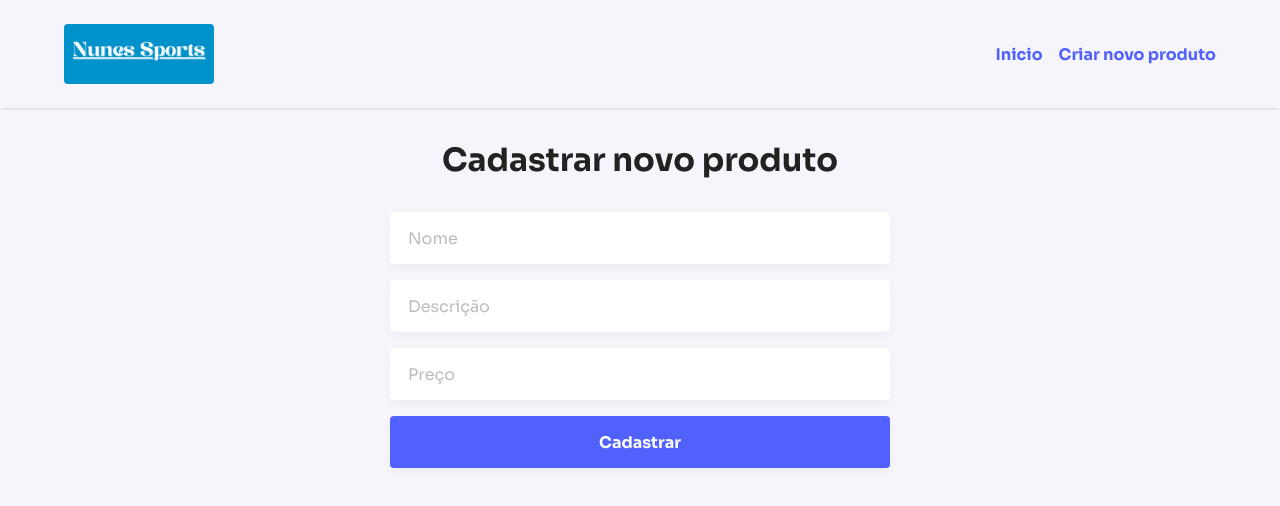
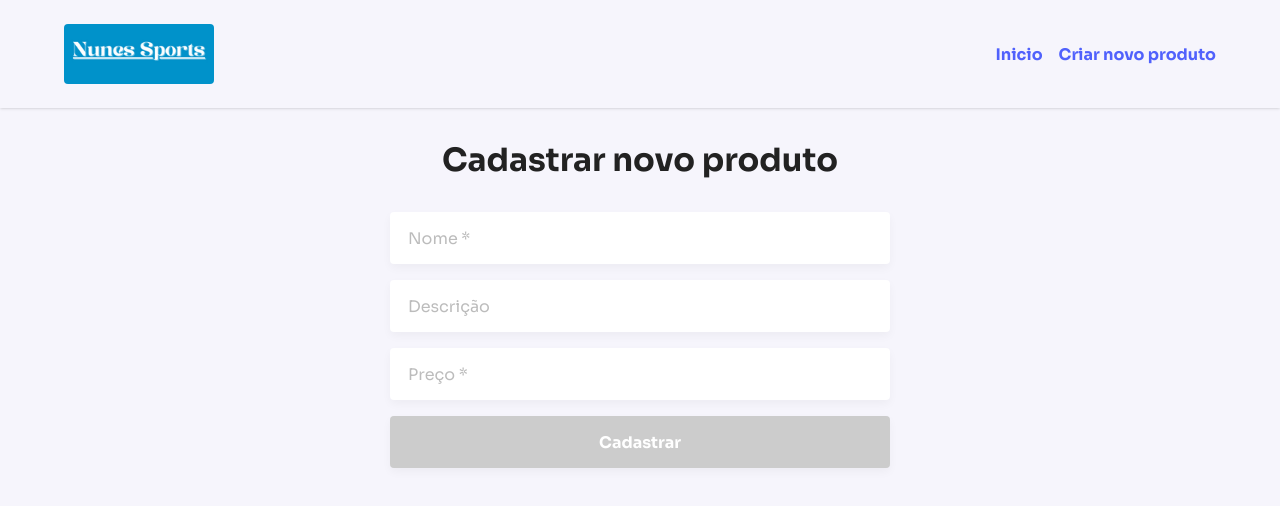
Before and after one commit to vinicius-mendes07/nunes-sports-frontend, a React (Vite) app: page /new in a window 1280 px wide. Shown: the top 506 px of the page. Built offline with nearby package versions, Linux system fonts and the light colour scheme.

Commit message:
feat: created the function to create a new product

```diff
--- a/src/components/Button/index.jsx
+++ b/src/components/Button/index.jsx
@@ -1,11 +1,12 @@
 import { StyledButton } from "./styles";
 import PropTypes from 'prop-types'
 
-export default function Button({type, onClick, children}){
+export default function Button({type, onClick, children, disabled}){
   return (
     <StyledButton
       type={type}
       onClick={onClick}
+      disabled={disabled}
     >
       {children}
     </StyledButton>
@@ -16,9 +17,11 @@ Button.propTypes = {
   type: PropTypes.string,
   onClick: PropTypes.func,
   children: PropTypes.node.isRequired,
+  disabled: PropTypes.bool,
 }
 
 Button.defaultProps = {
   type: 'button',
   onClick: undefined,
+  disabled: false,
 }
--- a/src/components/ProductForm/index.jsx
+++ b/src/components/ProductForm/index.jsx
@@ -1,13 +1,29 @@
 import PropTypes from 'prop-types'
+import { useImperativeHandle } from 'react';
+import { forwardRef } from 'react';
 import { useState } from "react";
 import Button from "../Button";
 import { Input } from "../Input";
 import { Form } from "./styles";
 
-export default function ProductForm({ pageTitle, buttonLabel }) {
+const ProductForm = forwardRef(({ pageTitle, buttonLabel, onSubmit }, ref) => {
   const [name, setName] = useState('');
   const [description, setDescription] = useState('');
   const [price, setPrice] = useState('');
+  const [isSubmitting, setIsSubmitting] = useState(false);
+
+  useImperativeHandle(ref, () => ({
+    setFieldsValues: (product) => {
+      setName(product.name ?? '');
+      setDescription(product.description ?? '');
+      setPrice(product.price ?? '');
+    },
+    resetFields: () => {
+      setName('');
+      setDescription('');
+      setPrice('');
+    }
+  }), [])
 
   function handleChangeName(event) {
     setName(event.target.value);
@@ -21,10 +37,17 @@ export default function ProductForm({ pageTitle, buttonLabel }) {
     setPrice(event.target.value);
   }
 
-  function handleSubmit(event) {
+  async function handleSubmit(event) {
     event.preventDefault();
-    console.log({ name, description, price})
+    setIsSubmitting(true)
+
+    await onSubmit({name, description, price})
+
+    setIsSubmitting(false)
   }
+
+  const isFormValid = (name && price)
+
   return (
     <>
       <Form onSubmit={handleSubmit} noValidate>
@@ -32,7 +55,7 @@ export default function ProductForm({ pageTitle, buttonLabel }) {
         <Input
           onChange={handleChangeName}
           value={name}
-          placeholder="Nome"
+          placeholder="Nome *"
           />
         <Input
           onChange={handleChangeDescription}
@@ -43,20 +66,82 @@ export default function ProductForm({ pageTitle, buttonLabel }) {
           onChange={handleChangePrice}
           value={price}
           type="number"
-          placeholder="Preço"
+          placeholder="Preço *"
         />
         <Button
           type="submit"
-
+          disabled={!isFormValid || isSubmitting}
         >
           {buttonLabel}
         </Button>
       </Form>
     </>
-  );
-}
+  )
+});
+
+export default ProductForm;
 
 ProductForm.propTypes = {
   pageTitle: PropTypes.string.isRequired,
   buttonLabel: PropTypes.string.isRequired,
+  onSubmit: PropTypes.func.isRequired,
 }
+
+// export default function ProductForm({ pageTitle, buttonLabel }) {
+//   const [name, setName] = useState('');
+//   const [description, setDescription] = useState('');
+//   const [price, setPrice] = useState('');
+
+//   function handleChangeName(event) {
+//     setName(event.target.value);
+//   }
+
+//   function handleChangeDescription(event) {
+//     setDescription(event.target.value);
+//   }
+
+//   function handleChangePrice(event) {
+//     setPrice(event.target.value);
+//   }
+
+//   async function handleSubmit(event) {
+//     event.preventDefault();
+
+//     try {
+//       await ProductsService.createContact({name, description, price})
+//     } catch (error) {
+//       console.log(error);
+//     }
+//   }
+
+//   const isFormValid = (name && price)
+//   return (
+//     <>
+//       <Form onSubmit={handleSubmit} noValidate>
+//         <h1>{pageTitle}</h1>
+//         <Input
+//           onChange={handleChangeName}
+//           value={name}
+//           placeholder="Nome"
+//           />
+//         <Input
+//           onChange={handleChangeDescription}
+//           value={description}
+//           placeholder="Descrição"
+//           />
+//         <Input
+//           onChange={handleChangePrice}
+//           value={price}
+//           type="number"
+//           placeholder="Preço"
+//         />
+//         <Button
+//           type="submit"
+//           disabled={!isFormValid}
+//         >
+//           {buttonLabel}
+//         </Button>
+//       </Form>
+//     </>
+//   );
+// }
--- a/src/pages/NewProduct/index.jsx
+++ b/src/pages/NewProduct/index.jsx
@@ -1,11 +1,28 @@
+import { useRef } from "react";
 import ProductForm from "../../components/ProductForm";
+import ProductsService from "../../services/ProductsService";
 
 export default function NewProduct() {
+  const productFormRef = useRef(null);
+
+  async function handleSubmit(product) {
+    try {
+      await ProductsService.createProduct(product);
+
+      productFormRef.current.resetFields();
+      alert('produto cadastrado com sucesso');
+    } catch (error) {
+      alert('Erro ao cadastrar o produto');
+      console.log(error);
+    }
+  }
   return (
     <>
       <ProductForm
+        ref={productFormRef}
         pageTitle="Cadastrar novo produto"
         buttonLabel="Cadastrar"
+        onSubmit={handleSubmit}
       />
     </>
   )
--- a/src/services/ProductsService.js
+++ b/src/services/ProductsService.js
@@ -2,7 +2,13 @@ import api from "./utils/api";
 
 class ProductsService {
   listProducts() {
-    return api.get('/products')
+    return api.get('/products');
+  }
+
+  async createProduct({name, description, price}) {
+    const product = await api.post('/products', {name, description, price: +price});
+
+    return product;
   }
 }
 
```
Also changed, not shown: .eslintrc.cjs.
